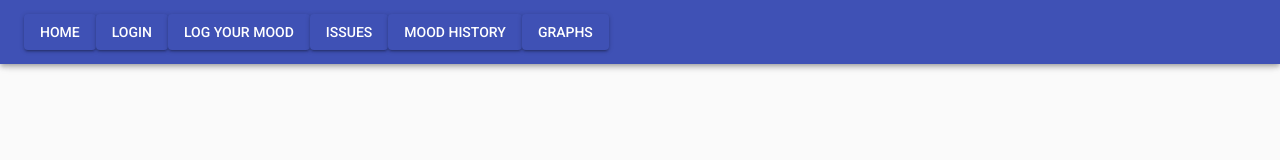
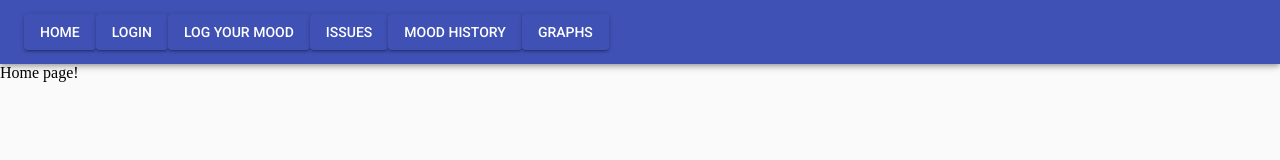
Before and after one commit to bigpopakap-crap/moodly, a React (Create React App) app in the folder client/: page / in a window 1280 px wide. Shown: the top 160 px of the page. Built offline with nearby package versions, Linux system fonts and the light colour scheme.

Commit message:
Add layout padding for the nav

```diff
--- a/client/src/pages/Layout/Layout.module.scss
+++ b/client/src/pages/Layout/Layout.module.scss
@@ -1,3 +1,13 @@
 @import '../../styles/theme';
 
-.Layout {} // stylelint-disable block-no-empty
+$navbar-height: 64px;
+
+.Layout {
+  &.layout--navbar-top {
+    padding-top: $navbar-height;
+  }
+
+  &.layout--navbar-bottom {
+    padding-bottom: $navbar-height;
+  }
+}
--- a/client/src/pages/Layout/Layout.tsx
+++ b/client/src/pages/Layout/Layout.tsx
@@ -1,6 +1,7 @@
 import React, { Component, ReactNode } from 'react';
 import withWidth from '@material-ui/core/withWidth';
 import { Breakpoint } from '@material-ui/core/styles/createBreakpoints';
+import classnames from 'classnames';
 import Navbar, { NavbarPosition } from '../../components/Navbar/Navbar';
 import styles from './Layout.module.scss';
 
@@ -18,8 +19,13 @@ class Layout extends Component<Props> {
     const useBottomNavbar = this.props.width === 'xs';
     const navbarPosition = useBottomNavbar ? NavbarPosition.BOTTOM : NavbarPosition.TOP;
 
+    const layoutNavbarClass = {
+      [styles['layout--navbar-top']]: !useBottomNavbar,
+      [styles['layout--navbar-bottom']]: useBottomNavbar
+    };
+
     return (
-      <div className={styles.Layout}>
+      <div className={classnames(styles.Layout, layoutNavbarClass)}>
         <Navbar position={navbarPosition} />
         <div className="page-content">{this.props.children}</div>
       </div>
```
